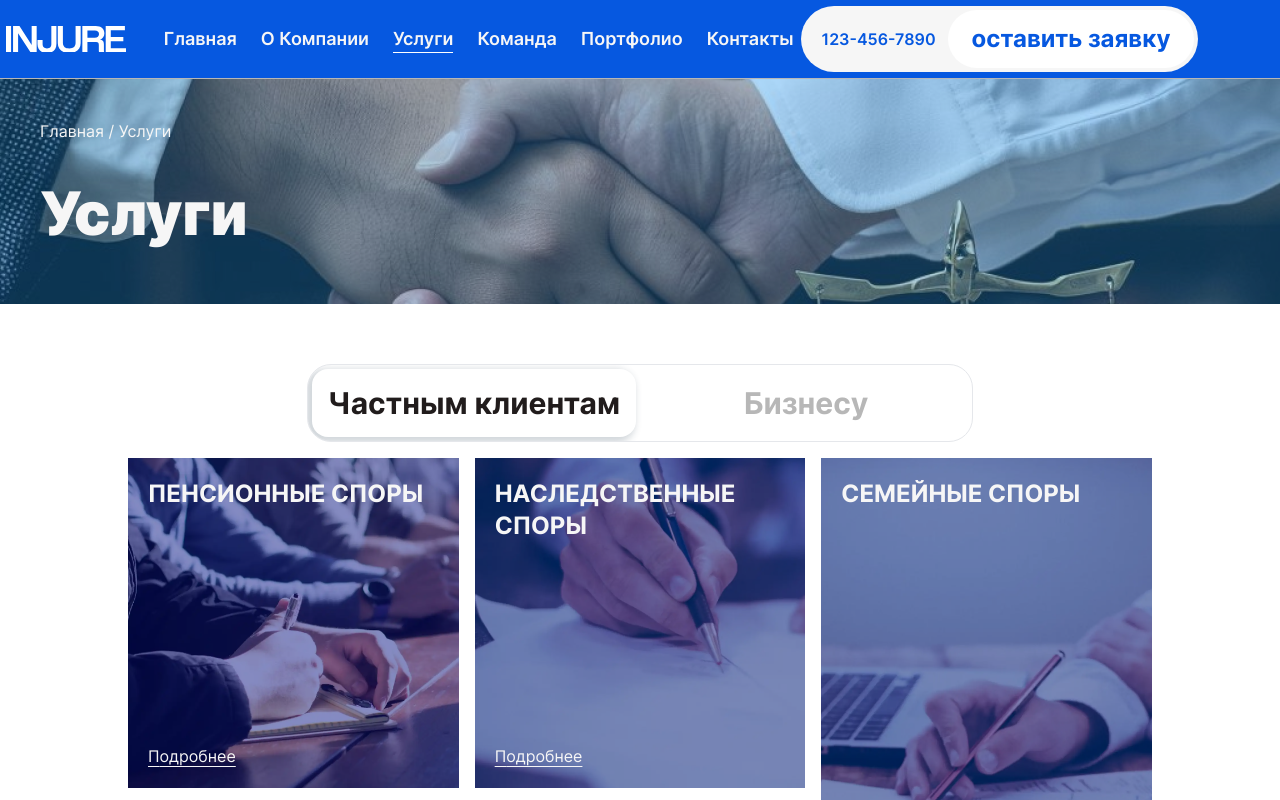
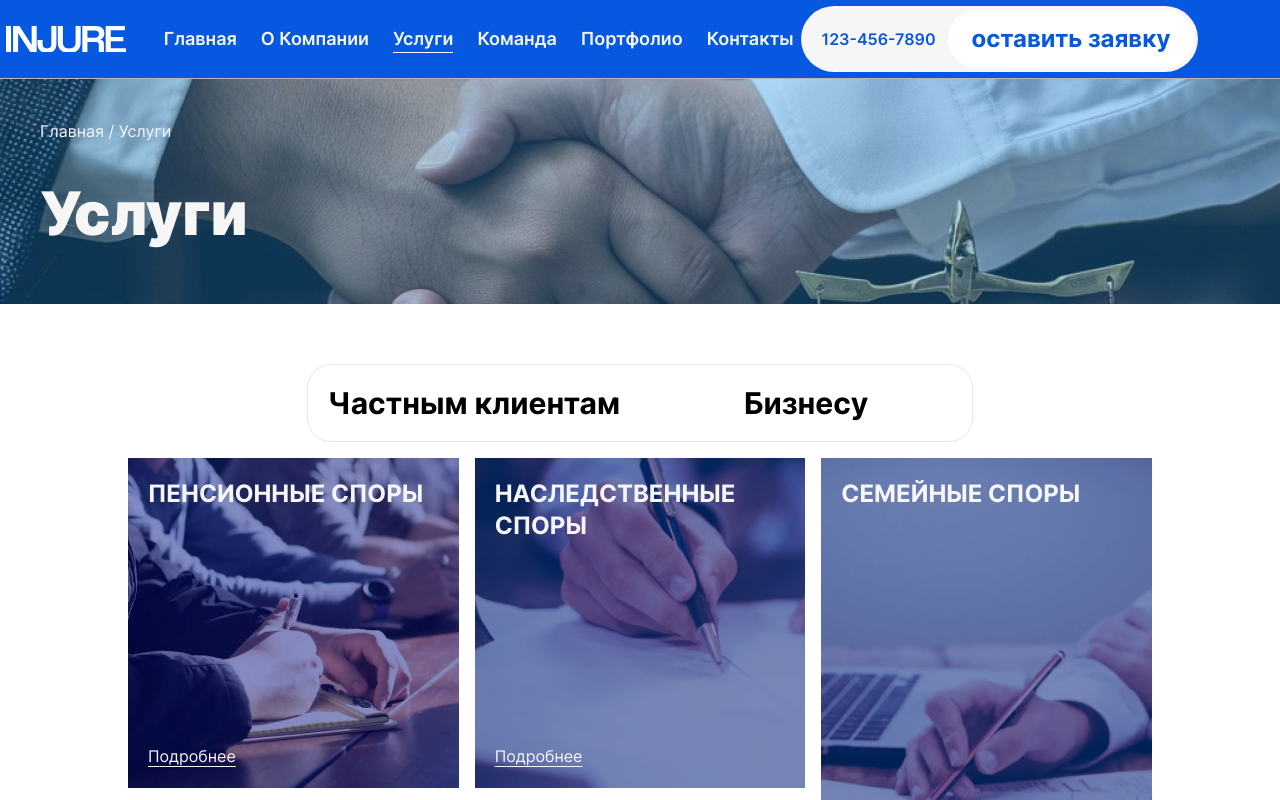
Before and after one commit to RomanTolkachev/injure, a React (Create React App) app: page /services in a window 1280 px wide. Shown: the top 800 px of the page. Built offline with nearby package versions, Linux system fonts and the light colour scheme.

Commit message:
utton test 2

```diff
--- a/src/pages/Services.tsx
+++ b/src/pages/Services.tsx
@@ -22,32 +22,32 @@ export const Services: FunctionComponent = () => {
             "border-my-gray-light mx-auto grid w-fit grid-cols-2 gap-2 overflow-hidden rounded-3xl border p-1 text-sm font-bold sm:text-xl md:text-3xl [&>*]:first-letter:capitalize"
           }
         >
-          <motion.button
-            animate={{
-              boxShadow:
-                currentType === "physical"
-                  ? "-4px 3px 7px 3px rgba(34, 60, 80, 0.2)"
-                  : "-4px 3px 7px 3px rgba(34, 60, 80, 0)",
-              color: currentType === "physical" ? "#211C1C" : "#B7B7B7",
-            }}
+          <button
+            // animate={{
+            //   boxShadow:
+            //     currentType === "physical"
+            //       ? "-4px 3px 7px 3px rgba(34, 60, 80, 0.2)"
+            //       : "-4px 3px 7px 3px rgba(34, 60, 80, 0)",
+            //   color: currentType === "physical" ? "#211C1C" : "#B7B7B7",
+            // }}
             className={"text-nowrap rounded-2xl p-4 text-center"}
             onClick={() => setCurrentType("physical")}
           >
             частным клиентам
-          </motion.button>
-          <motion.button
-            animate={{
-              boxShadow:
-                currentType === "business"
-                  ? "-4px 3px 7px 3px rgba(34, 60, 80, 0.2)"
-                  : "-4px 3px 7px 3px rgba(34, 60, 80, 0)",
-              color: currentType === "business" ? "#211C1C" : "#B7B7B7",
-            }}
+          </button>
+          <button
+            // animate={{
+            //   boxShadow:
+            //     currentType === "business"
+            //       ? "-4px 3px 7px 3px rgba(34, 60, 80, 0.2)"
+            //       : "-4px 3px 7px 3px rgba(34, 60, 80, 0)",
+            //   color: currentType === "business" ? "#211C1C" : "#B7B7B7",
+            // }}
             className={"text-nowrap rounded-2xl p-4 text-center"}
             onClick={() => setCurrentType("business")}
           >
             бизнесу
-          </motion.button>
+          </button>
         </div>
       </nav>
       <div>
```
